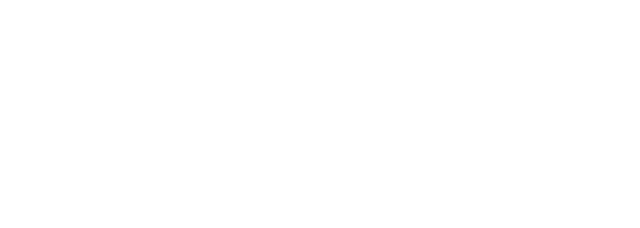
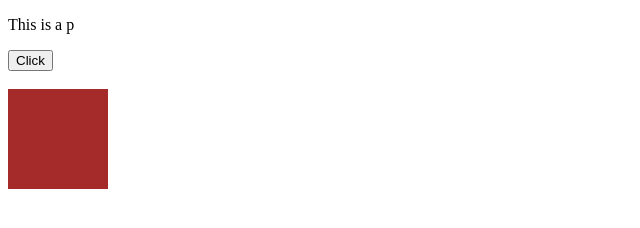
Before and after one commit to jayandra-XQ/jquery, a plain HTML site: page index.html in a window 1280 px wide. Shown: the whole page, without its empty margins (0-640 px from the left). Drawn offline with nearby package versions, Linux system fonts and the light colour scheme.

Commit message:
events in jquery

```diff
--- a/index.html
+++ b/index.html
@@ -22,9 +22,6 @@
     -->
 
 
-
-
-
     <!-- #selector -->
     <!-- <p id="pra"> this is p1</p>
     <p class="black">this is p2</p>
@@ -37,5 +34,21 @@
     </script> -->
 
 
+    <!-- Events -->
+    <p id="pra">This is a p</p>
+
+
+    <button id="btn">Click</button>
+    <br><br>
+    <div id="colored-div" style="background-color: brown; height: 100px; width: 100px;"></div>
+
+    <script>
+        $("#colored-div").mouseleave(function(){
+            // alert("Click");
+            $("#pra").hide();
+        })
+
+    </script>
+
 </body>
 </html>
```
